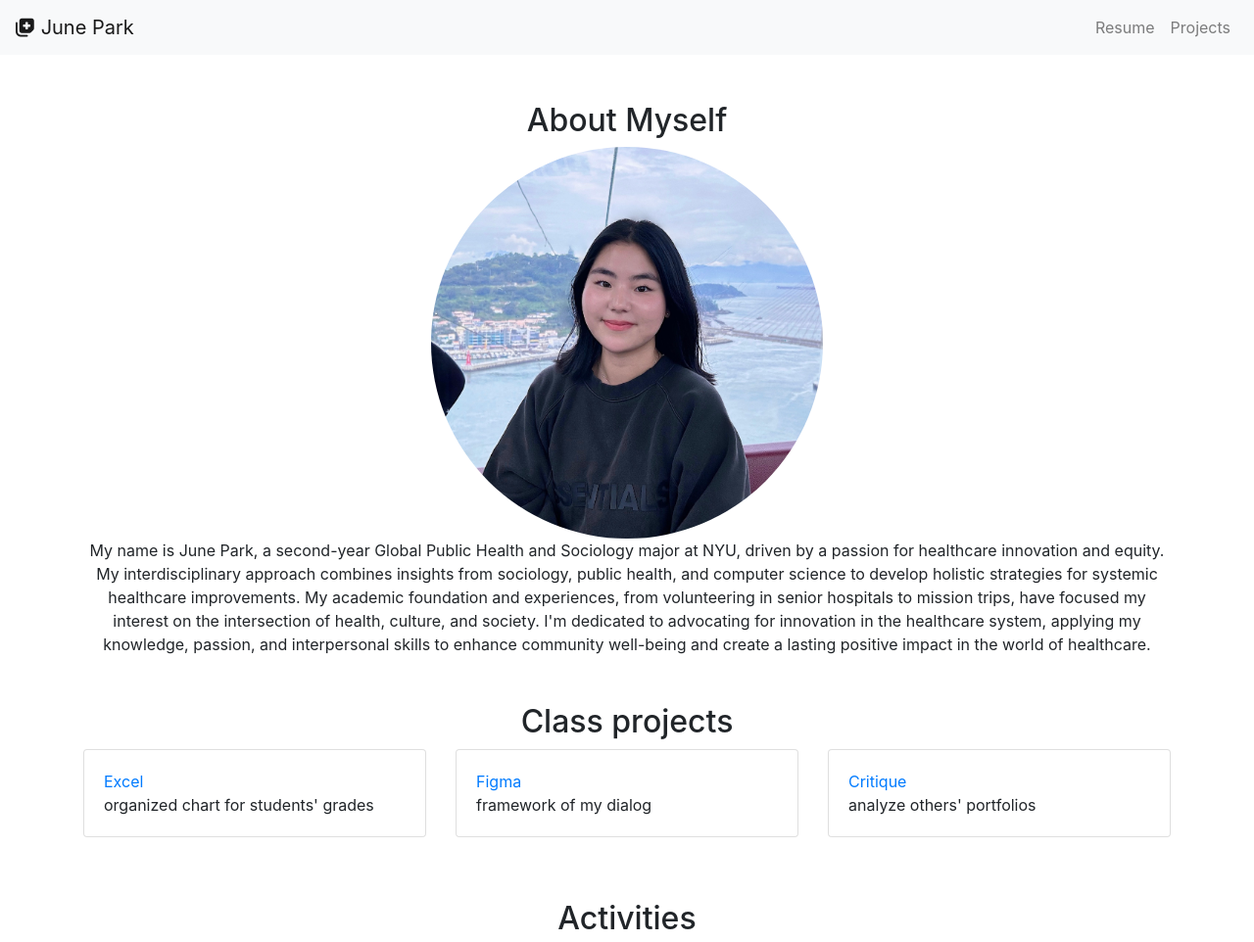
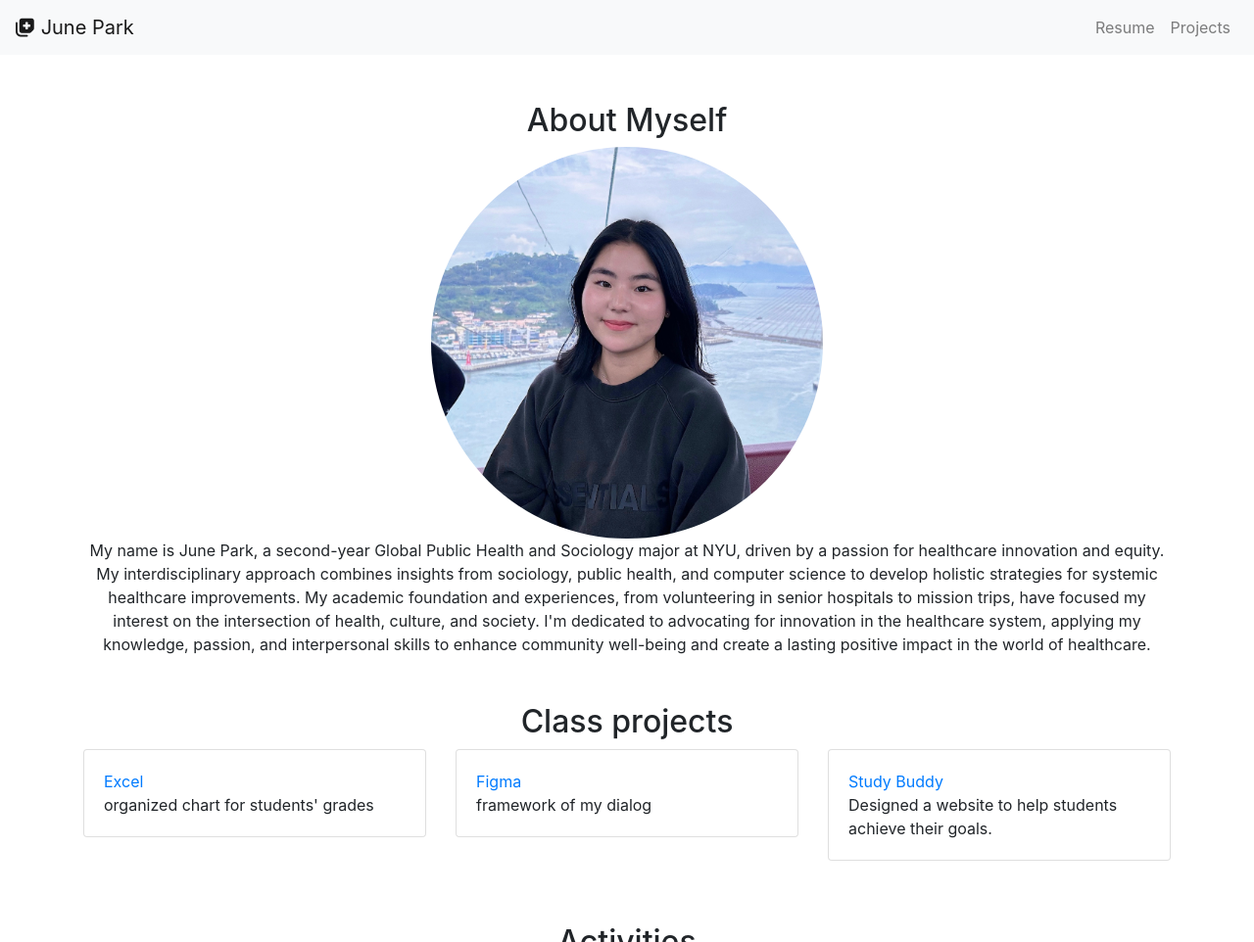
Before and after one commit to jup029/junepark, a plain HTML site: page index.html in a window 1280 px wide. Shown: the top 962 px of the page at 98% size. Drawn offline with nearby package versions, Linux system fonts and the light colour scheme.

Commit message:
Update index.html

```diff
--- a/index.html
+++ b/index.html
@@ -69,8 +69,8 @@
     <div class="col-md-4 mb-3">
         <div class="card">
             <div class="card-body">
-                <a href="https://docs.google.com/presentation/d/1tDCeaOLaigbZw6JRynHgKitRQyyJ5CoBev-TBFUatKA/edit?usp=sharing"> Critique </a>
-                <p class="card-text">  analyze others' portfolios  </p>
+                <a href="https://jup029.github.io/studybuddy/"> Study Buddy </a>
+                <p class="card-text">  Designed a website to help students achieve their goals.  </p>
             </div>
         </div>
     </div>
```
